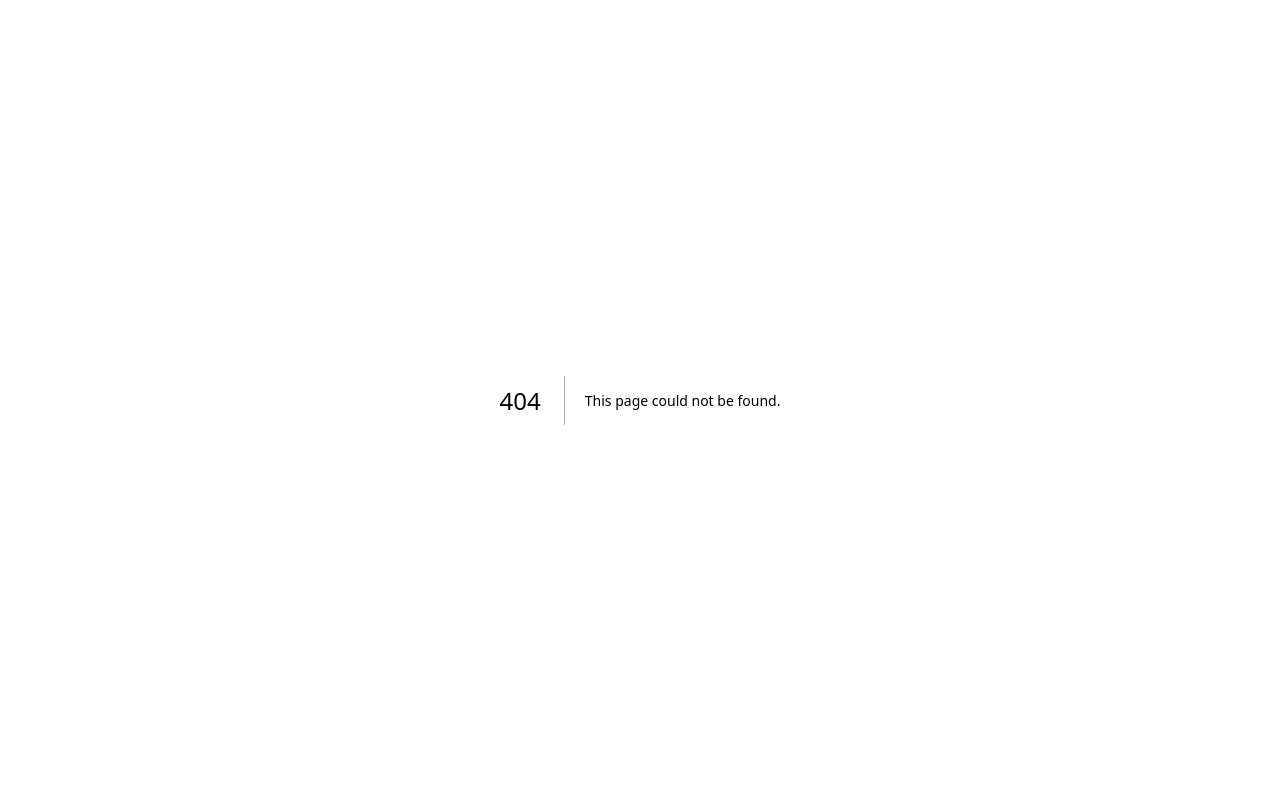
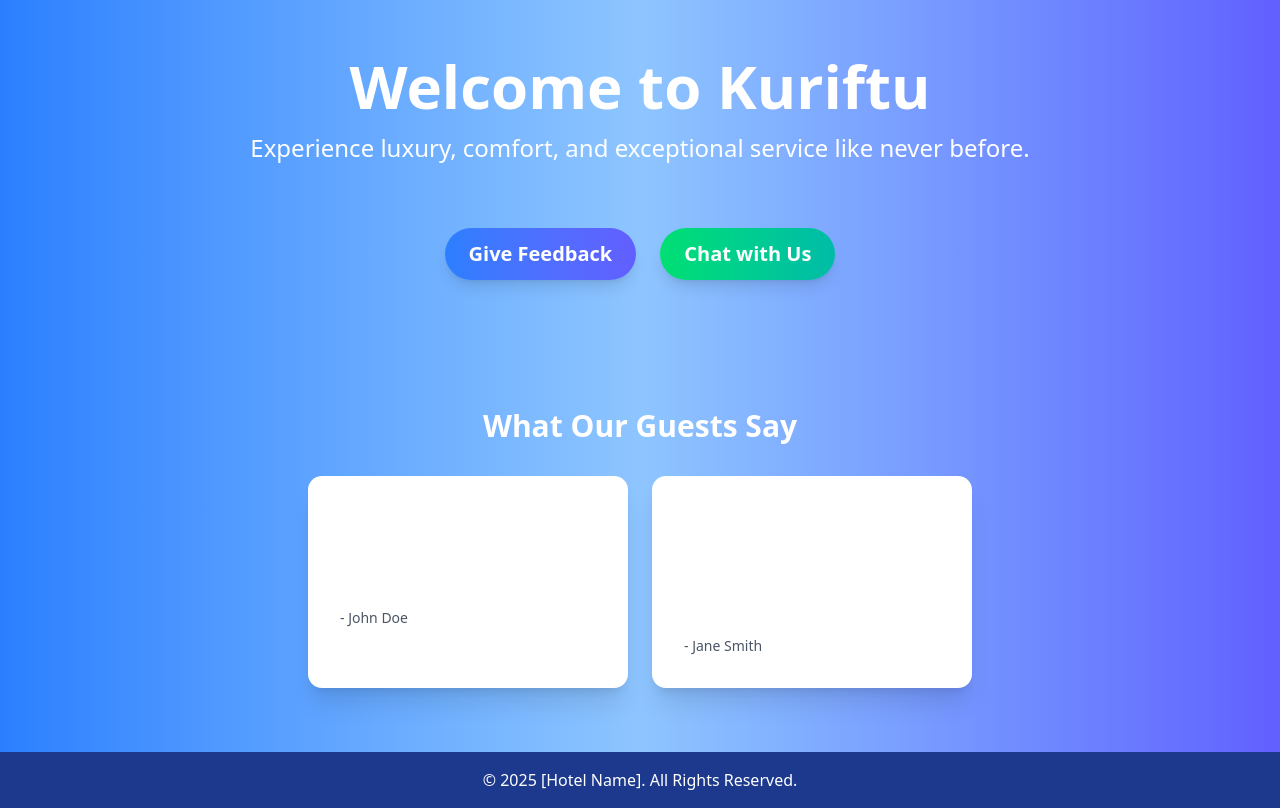
Before and after one commit to Shade-Of-Sheba/Feedback-System, a Next.js app in the folder client/: page /welcome in a window 1280 px wide. Before the commit this address had no page. Built offline with nearby package versions, Linux system fonts and the light colour scheme.

Commit message:
set welcomepage

```diff
--- a/client/package.json
+++ b/client/package.json
@@ -14,6 +14,7 @@
     "chart.js": "^4.4.8",
     "class-variance-authority": "^0.7.1",
     "clsx": "^2.1.1",
+    "framer-motion": "^12.6.3",
     "lucide-react": "^0.487.0",
     "next": "^15.2.5",
     "next-themes": "^0.4.6",
--- a/client/src/app/page.tsx
+++ b/client/src/app/page.tsx
@@ -1,10 +1,16 @@
-import FeedbackForm from './components/FeedbackForm';
+'use client';
+
+
+import { useEffect } from 'react'
+import { useRouter } from 'next/navigation';
 
 export default function Home() {
-  return (
-    <main>
-      <FeedbackForm />
-    </main>
-  );
+  const router = useRouter()
 
+  useEffect(() => {
+    // Redirect to the welcome page when the home page is accessed
+    router.push('/welcome')
+  }, [router])
+
+  return null // This page doesn't need to render anything directly
 }
--- /dev/null
+++ b/client/src/app/welcome/page.tsx
@@ -0,0 +1,95 @@
+'use client'
+import { motion } from 'framer-motion';
+
+const WelcomePage = () => {
+  return (
+    <div className="flex flex-col justify-center items-center h-screen bg-gradient-to-r from-blue-500 via-blue-300 to-indigo-500 text-white">
+
+      {/* Hero Section */}
+      <motion.section
+        className="flex flex-col justify-center items-center text-center py-16"
+        initial={{ opacity: 0 }}
+        animate={{ opacity: 1 }}
+        transition={{ duration: 1 }}
+      >
+        <motion.h1
+          className="text-5xl md:text-6xl font-extrabold mb-4"
+          initial={{ y: -50 }}
+          animate={{ y: 0 }}
+          transition={{ type: 'spring', stiffness: 100 }}
+        >
+          Welcome to Kuriftu
+        </motion.h1>
+        <motion.p
+          className="text-lg md:text-2xl mb-8 px-6"
+          initial={{ opacity: 0 }}
+          animate={{ opacity: 1 }}
+          transition={{ duration: 1.5, delay: 0.5 }}
+        >
+          Experience luxury, comfort, and exceptional service like never before.
+        </motion.p>
+
+        {/* Buttons */}
+        <div className="flex space-x-6 mt-8">
+          <motion.button
+            className="bg-gradient-to-r from-blue-500 to-indigo-500 text-white px-6 py-3 rounded-full text-xl font-semibold shadow-lg transform transition-all duration-300 hover:scale-105 hover:shadow-xl"
+            whileHover={{ scale: 1.1 }}
+            whileTap={{ scale: 0.95 }}
+            onClick={() => alert('Feedback Form')}
+          >
+            Give Feedback
+          </motion.button>
+
+          <motion.button
+            className="bg-gradient-to-r from-green-400 to-teal-500 text-white px-6 py-3 rounded-full text-xl font-semibold shadow-lg transform transition-all duration-300 hover:scale-105 hover:shadow-xl"
+            whileHover={{ scale: 1.1 }}
+            whileTap={{ scale: 0.95 }}
+            onClick={() => alert('Chat with Us')}
+          >
+            Chat with Us
+          </motion.button>
+        </div>
+      </motion.section>
+
+      {/* Dynamic Testimonials */}
+      <motion.section
+        className="flex flex-col justify-center items-center py-16"
+        initial={{ opacity: 0 }}
+        animate={{ opacity: 1 }}
+        transition={{ duration: 1, delay: 1 }}
+      >
+        <h2 className="text-3xl font-bold mb-8">What Our Guests Say</h2>
+
+        {/* Testimonials Cards */}
+        <div className="flex space-x-6">
+          <motion.div
+            className="bg-white p-8 rounded-xl shadow-xl max-w-xs"
+            initial={{ x: -100 }}
+            animate={{ x: 0 }}
+            transition={{ type: 'spring', stiffness: 80 }}
+          >
+            <p className="text-lg font-semibold mb-4">“The best hotel experience ever! Amazing service and beautiful rooms.”</p>
+            <p className="text-sm text-gray-600">- John Doe</p>
+          </motion.div>
+
+          <motion.div
+            className="bg-white p-8 rounded-xl shadow-xl max-w-xs"
+            initial={{ x: 100 }}
+            animate={{ x: 0 }}
+            transition={{ type: 'spring', stiffness: 80 }}
+          >
+            <p className="text-lg font-semibold mb-4">“Absolutely loved it. The location, the food, the hospitality—everything was perfect.”</p>
+            <p className="text-sm text-gray-600">- Jane Smith</p>
+          </motion.div>
+        </div>
+      </motion.section>
+
+      {/* Footer */}
+      <footer className="w-full text-center py-4 bg-blue-900 text-white">
+        <p>&copy; 2025 [Hotel Name]. All Rights Reserved.</p>
+      </footer>
+    </div>
+  )
+}
+
+export default WelcomePage;
```
Also changed, not shown: 2 other files (tests, documents, lock files or other folders).
